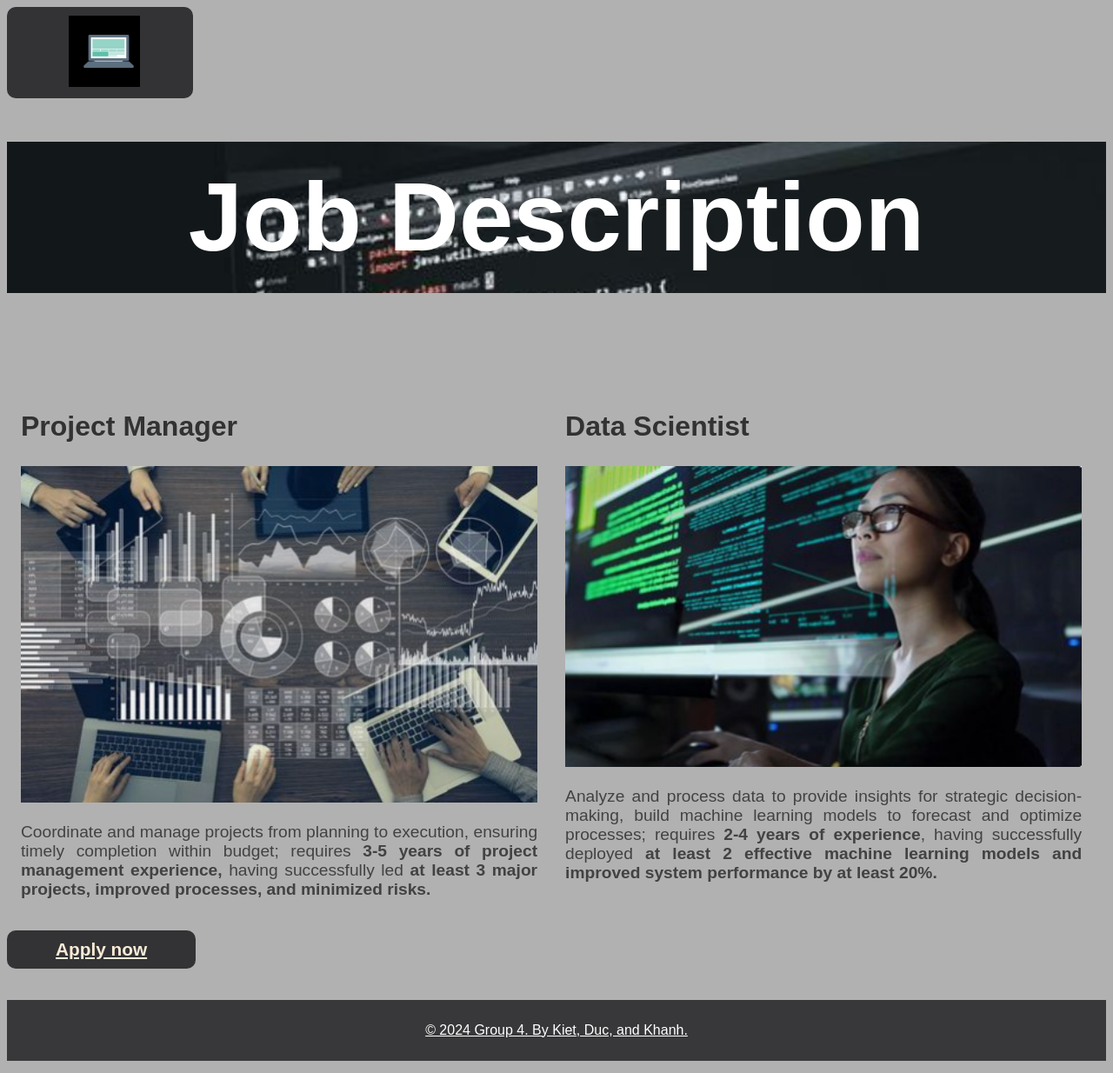
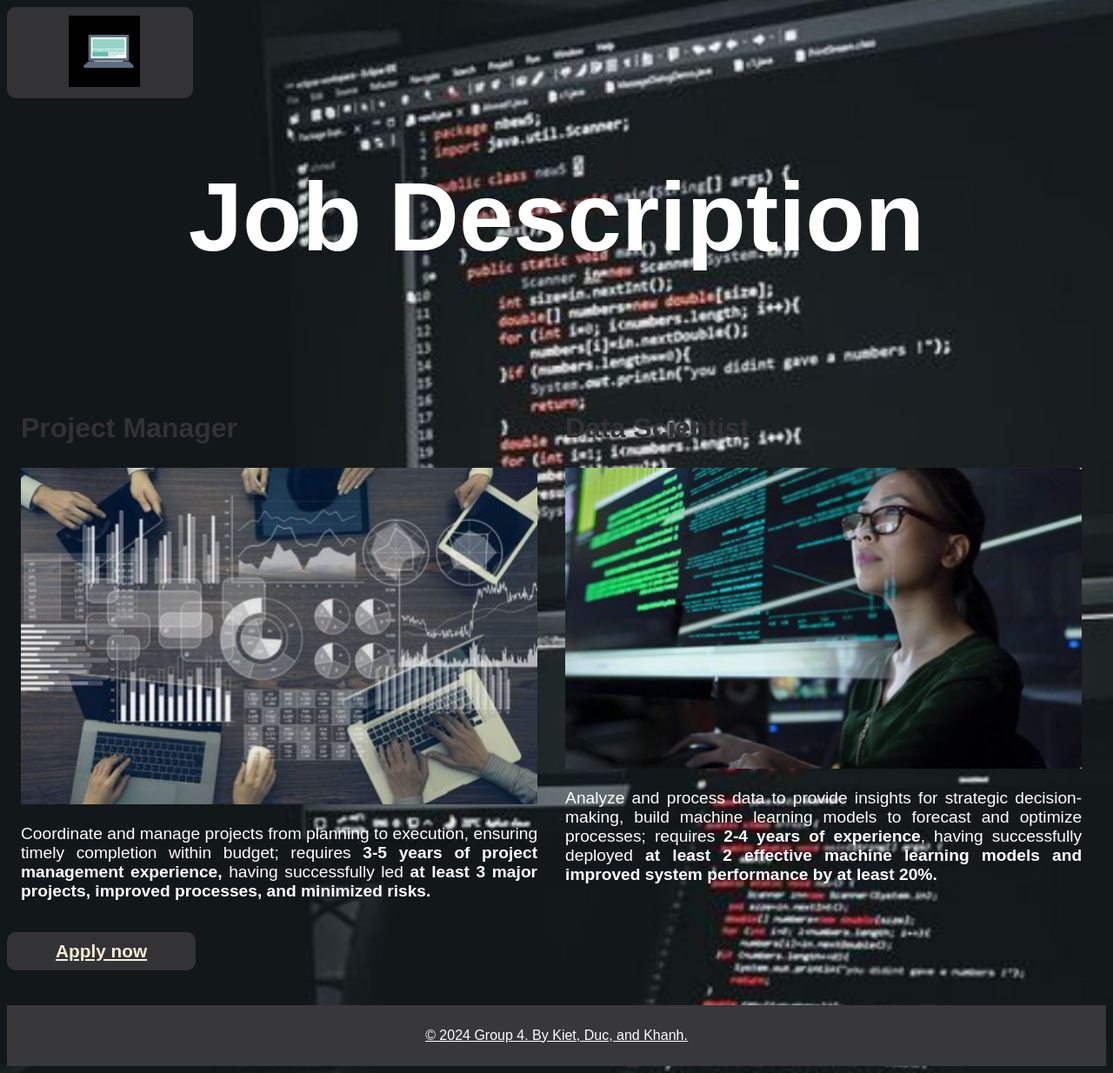
Before and after one commit to chickennugget11/mainassignment, a PHP site: page /jobs.html in a window 1280 px wide. Shown: the whole page at 87% size. Run offline with PHP 8.4, Linux system fonts and the light colour scheme; some web fonts are replaced.

Commit message:
change body styles for consistency

```diff
--- a/about.html
+++ b/about.html
@@ -18,7 +18,7 @@
 	<link rel="stylesheet" href="index.css">
 </head>
 
-<body>
+<body class="page4">
 	<header>
 		<nav>
 			<div class="dropdown">
--- a/enhancements.html
+++ b/enhancements.html
@@ -17,7 +17,7 @@
 	<link href="index.css" rel="stylesheet">
 </head>
 
-<body>
+<body class="page5">
 	<header>
 		<nav>
 			<div class="dropdown">
--- a/index.css
+++ b/index.css
@@ -1,6 +1,10 @@
 /* index .css PAGE 1*/
 
-.page1 {
+.page1,
+.page2,
+.page3,
+.page4,
+.page5 {
     background-image: url('bgp1.png');
     background-size: cover;
     font-family: 'Afacad Flux', 'Source Code Pro', Arial, Helvetica, sans-serif;
@@ -95,13 +99,14 @@ footer {
     color: rgb(255, 255, 255);
     text-align: center;
 }
+
 /* jobs.css PAGE 2*/
 
-body .page2 {
+/* body .page2 {
     background-color: rgb(177, 177, 177);
     font-family: 'Afacad Flux';
     color: rgb(66, 66, 66);
-}
+} */
 
 .logo {
     position: fixed;
@@ -140,7 +145,7 @@ body .page2 {
     font-size: 7em;
     color: rgb(255, 255, 255);
     padding: 0.2em 0.4em;
-    background-image: url("bgp1.png");
+    /* background-image: url("bgp1.png"); */
     background-size: cover;
 }
 
@@ -183,7 +188,7 @@ div a {
     margin: 1em 1em 1em 1em;
 }
 
-footer p a{
+footer p a {
     font-family: 'Afacad Flux', Arial;
     padding: .625em 3.5em;
     background-color: rgb(56, 56, 58);
@@ -193,13 +198,15 @@ footer p a{
 
 
 /* for form PAGE 3*/
-.page3 {
+
+/* .page3 {
     background-image: url('bgp1.png');
     background-size: cover;
     font-family: 'Afacad Flux', 'Source Code Pro', Arial, Helvetica, sans-serif;
     color: white;
     background-color: rgb(248, 240, 255);
-}
+} */
+
 form {
     text-align: left;
 }
@@ -268,25 +275,30 @@ body {
     font-family: 'Afacad Flux';
     color: rgb(66, 66, 66);
 }
-figure img{
+
+figure img {
     float: left;
     width: 35%;
 }
+
 /*khanh's part*/
 aside {
     float: left;
     width: 40%;
     padding: 2px 2px;
 }
+
 ul {
     float: right;
     background-size: cover;
 
 }
+
 ul li {
     color: white;
     text-align: left;
 }
+
 table {
     border: 2em;
     width: 100%;
@@ -295,6 +307,7 @@ table {
     color: rgb(68, 68, 68);
     margin-top: 10%;
 }
+
 .abus h1 {
     font-family: 'Afacad Flux', Arial;
     text-align: center;
--- a/jobs.html
+++ b/jobs.html
@@ -18,7 +18,7 @@
     <link rel="stylesheet" href="index.css">
 </head>
 
-<body>
+<body class="page2">
     <header>
         <nav>
             <div class="dropdown">
```
